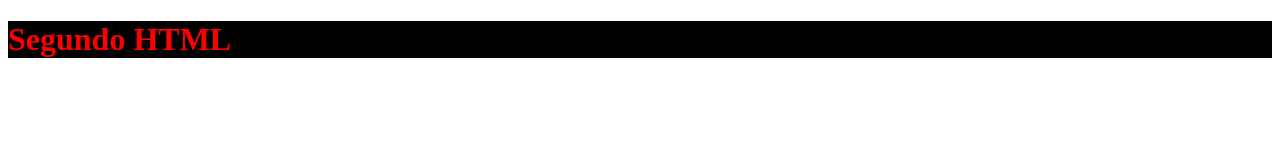
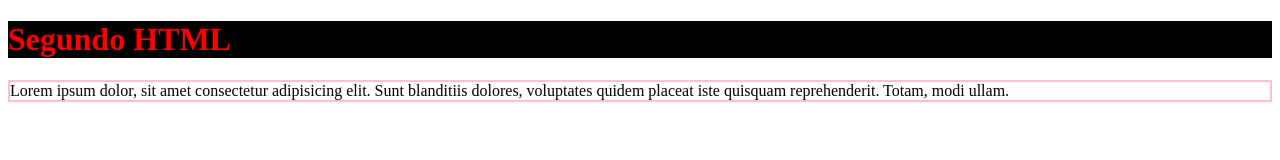
Before and after one commit to AnaAlbarracinc/clases, a plain HTML site: page index_2.html in a window 1280 px wide. Drawn offline with Linux system fonts and the light colour scheme.

Commit message:
Tercera versión

```diff
--- a/index_2.html
+++ b/index_2.html
@@ -10,9 +10,13 @@
             color:red;
             background-color: black;
         }
+        .marco {
+            border: 2px pink solid;
+        }
     </style>
 </head>
 <body>
-    <h1>Segundo HTML</h1>
+    <h1 id="titulo">Segundo HTML</h1>
+    <p class="marco">Lorem ipsum dolor, sit amet consectetur adipisicing elit. Sunt blanditiis dolores, voluptates quidem placeat iste quisquam reprehenderit. Totam, modi ullam.</p>
 </body>
 </html>
```
